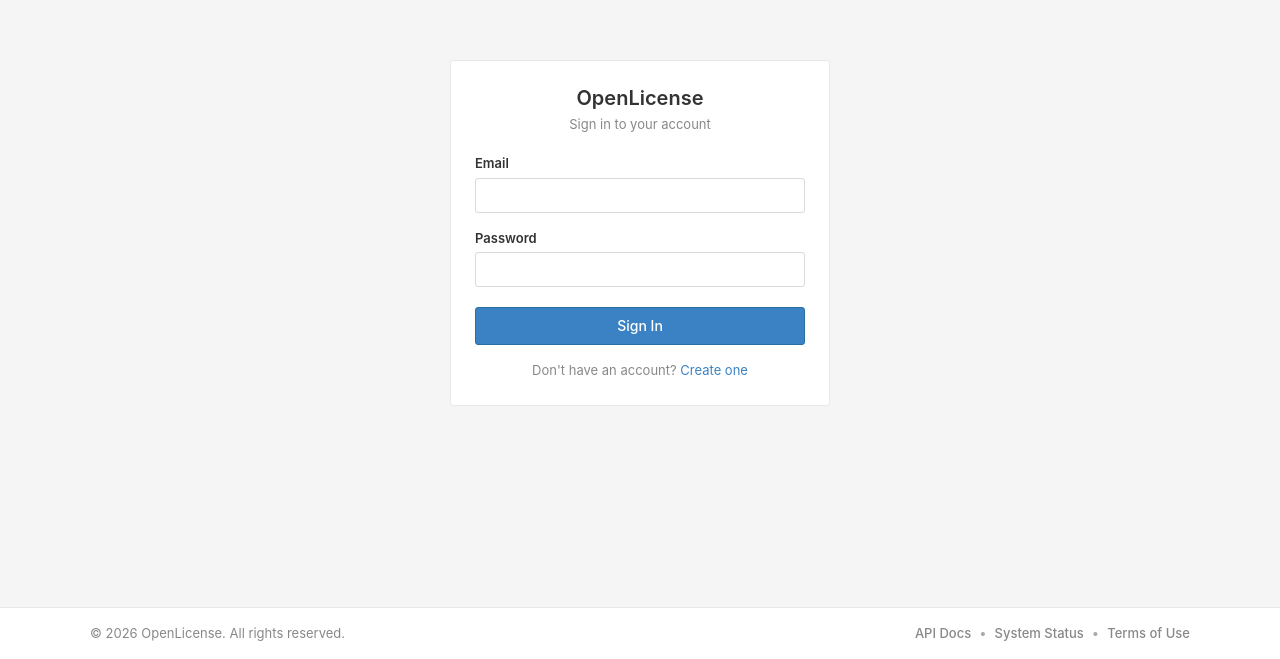
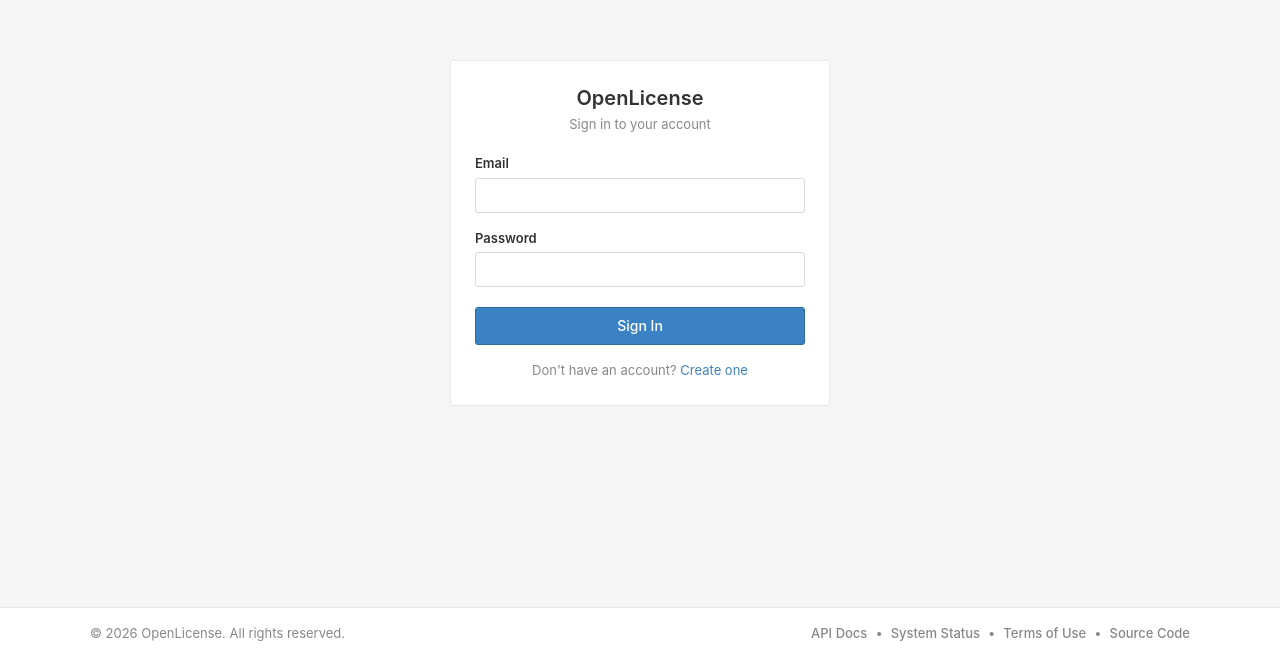
Before and after one commit to Merctxt/OpenLicense, a React (Vite) app in the folder OpenLicenseWeb/: page /login in a window 1280 px wide. Shown: the part 141-800 px from the top of the page. Built offline with nearby package versions, Linux system fonts and the light colour scheme; no server answers.

Commit message:
Feat: Add source code url

```diff
--- a/OpenLicenseWeb/src/components/Footer.css
+++ b/OpenLicenseWeb/src/components/Footer.css
@@ -34,7 +34,7 @@
 }
 
 .footer-separator {
-  color: var(--color-text-lighter);
+  color: var(--border-strong);
   user-select: none;
 }
 
--- a/OpenLicenseWeb/src/components/Footer.jsx
+++ b/OpenLicenseWeb/src/components/Footer.jsx
@@ -4,6 +4,7 @@ import './Footer.css'
 export default function Footer() {
   const currentYear = new Date().getFullYear()
   const VITE_STATUS_URL = import.meta.env.VITE_STATUS_URL
+  const VITE_SOURCE_URL = import.meta.env.VITE_SOURCE_URL
 
   return (
     <footer className="app-footer-global">
@@ -11,10 +12,12 @@ export default function Footer() {
         <span className="footer-copy">&copy; {currentYear} OpenLicense. All rights reserved.</span>
         <nav className="footer-links">
           <Link to="/docs" className="footer-link">API Docs</Link>
-          <span className="footer-separator">•</span>
+          <span className="footer-separator">&bull;</span>
           <a href={VITE_STATUS_URL} className="footer-link" target="_blank" rel="noopener noreferrer">System Status</a>
-          <span className="footer-separator">•</span>
+          <span className="footer-separator">&bull;</span>
           <Link to="/terms" className="footer-link">Terms of Use</Link>
+          <span className="footer-separator">&bull;</span>
+          <a href={VITE_SOURCE_URL} target="_blank" rel="noopener noreferrer" className="footer-link">Source Code</a>
         </nav>
       </div>
     </footer>
```
